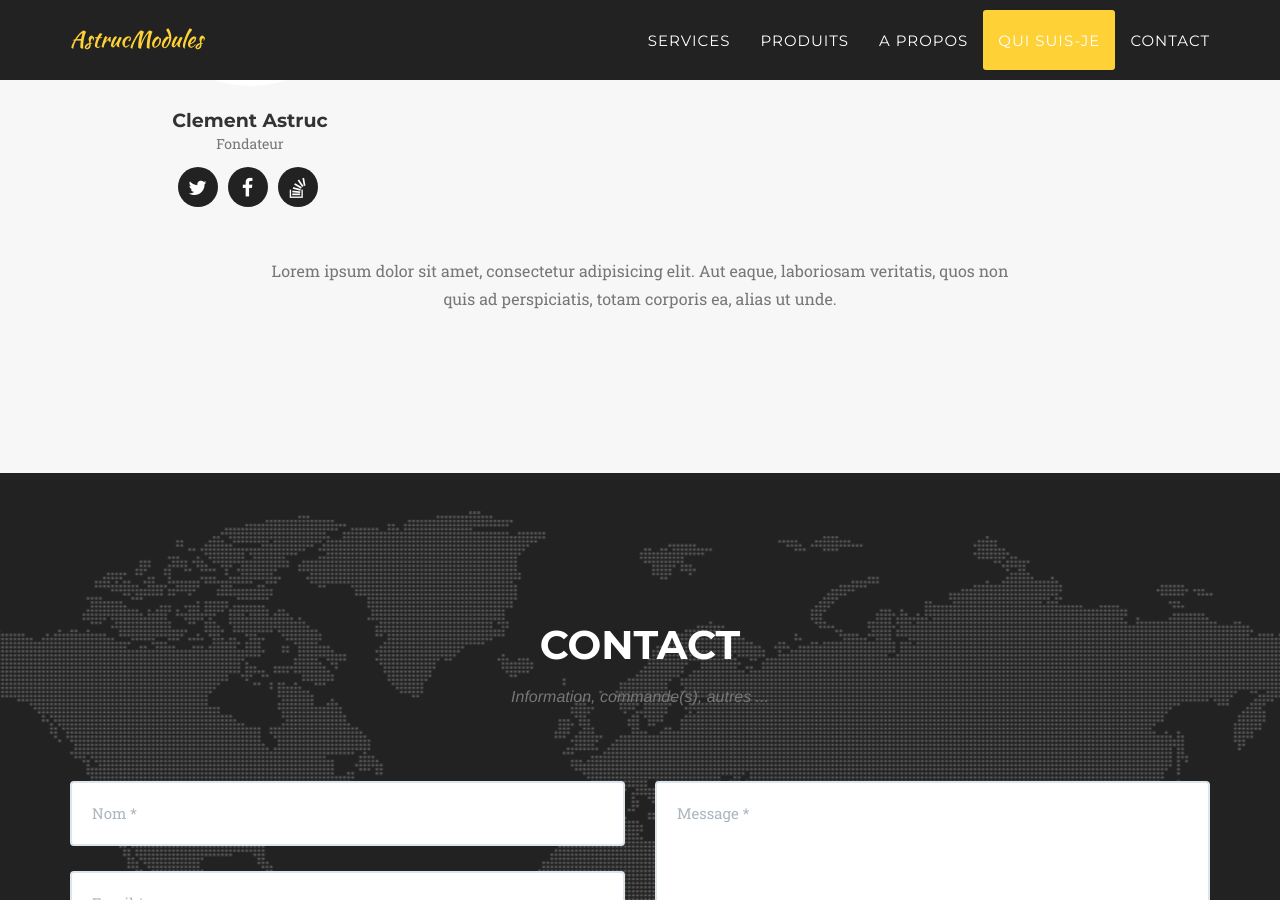
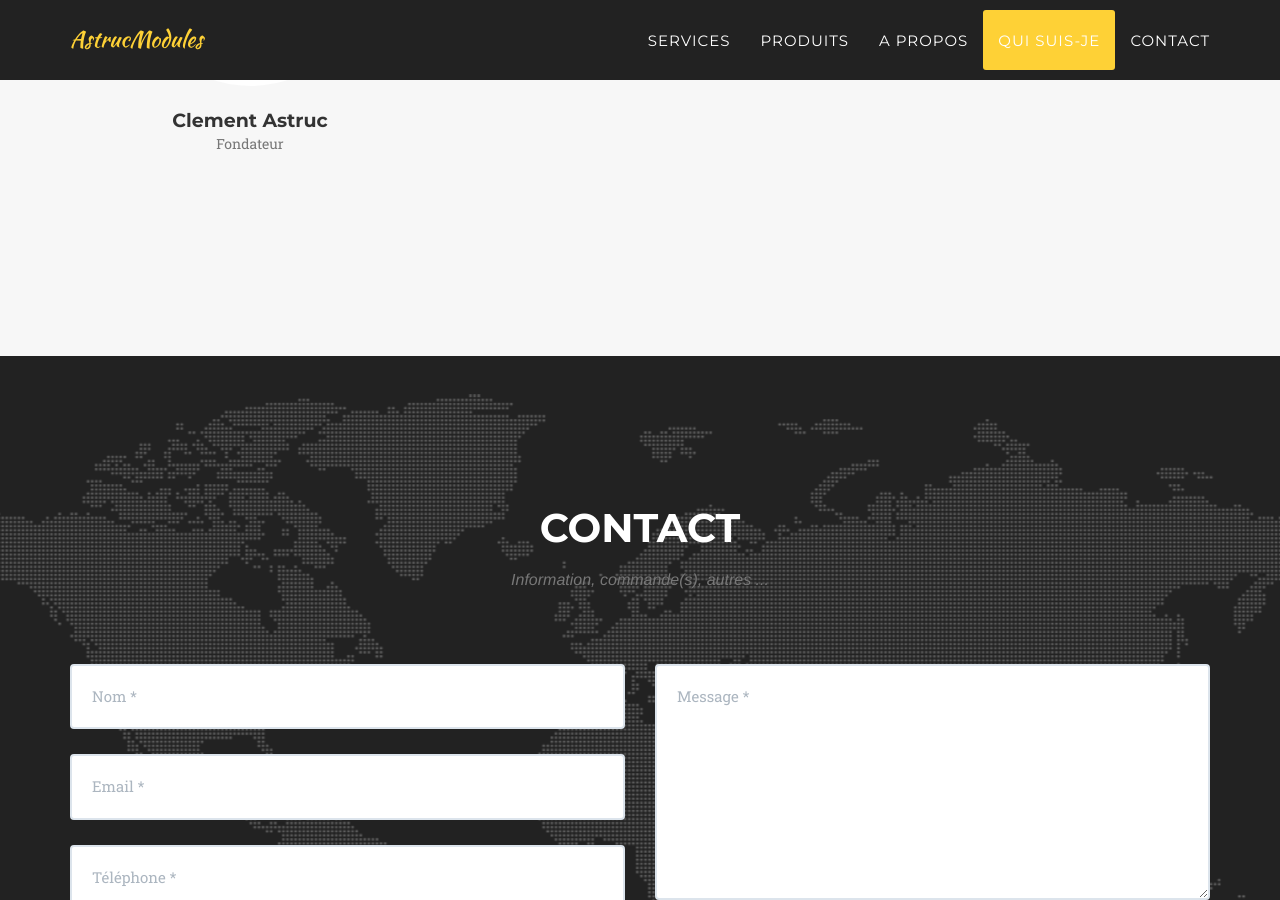
Before and after one commit to whysy/asmodule, a Jekyll site: the page built from index.html, in a window 1280 px wide and 900 px high, scrolled down 5059 px. Built offline with Jekyll 4.4.1, drawn with Linux system fonts in a browser that asks for light colours; some web fonts are replaced.

Commit message:
Update team.html

```diff
--- a/_includes/team.html
+++ b/_includes/team.html
@@ -14,20 +14,20 @@
                         <img src="img/team/{{ member.pic }}.jpg" class="img-responsive img-circle" alt="">
                         <h4>{{ member.name }}</h4>
                         <p class="text-muted">{{ member.position }}</p>
-                        <ul class="list-inline social-buttons">
+                        <!--<ul class="list-inline social-buttons">
                             {% for network in member.social %}
                             <li><a href="{{ network.url }}"><i class="fa fa-{{ network.title }}"></i></a>
                             {% endfor %}
 
-                        </ul>
+                        </ul>-->
                     </div>
                 </div>
                 {% endfor %}
             </div>
-            <div class="row">
+            <!--<div class="row">
                 <div class="col-lg-8 col-lg-offset-2 text-center">
                     <p class="large text-muted">Lorem ipsum dolor sit amet, consectetur adipisicing elit. Aut eaque, laboriosam veritatis, quos non quis ad perspiciatis, totam corporis ea, alias ut unde.</p>
                 </div>
-            </div>
+            </div>-->
         </div>
     </section>
```
